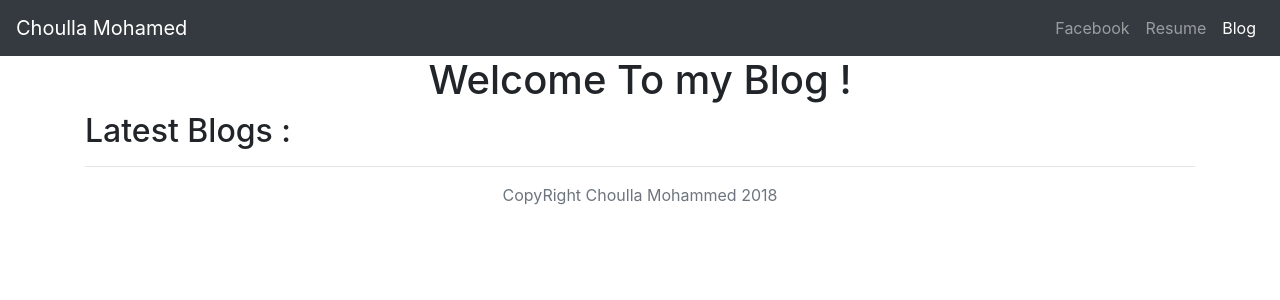
After one commit to Choulla/first-website, a Django app: page /blog/ in a window 1280 px wide. The commit adds this page. Shown: the top 300 px of the page. Run offline with Django 3.2, Linux system fonts and the light colour scheme; data that the repository does not hold is empty; some libraries are stand-ins or nearby versions.

Commit message:
blog function and polish

```diff
--- a/blog/admin.py
+++ b/blog/admin.py
@@ -2,4 +2,8 @@ from django.contrib import admin
 from .models import Blog
 # Register your models here.
 
+# class AdminInclude(admin.ModelAdmin):
+# 	list_display = ["__str__","pub_date"]
+# 	class Meta:
+# 		model = Blog
 admin.site.register(Blog)
--- /dev/null
+++ b/blog/templates/blog/allblogs.html
@@ -0,0 +1,77 @@
+<!doctype html>
+<html lang="en">
+  <head>
+{% load staticfiles %}
+    <meta charset="utf-8">
+    <meta name="viewport" content="width=device-width, initial-scale=1, shrink-to-fit=no">
+    <meta name="description" content="">
+    <meta name="author" content="">
+    <link rel="icon" href="../../../../favicon.ico">
+
+    <title>Choulla's Blog</title>
+
+    <!-- Bootstrap core CSS -->
+	<link rel="stylesheet" href="https://stackpath.bootstrapcdn.com/bootstrap/4.1.3/css/bootstrap.min.css" integrity="sha384-MCw98/SFnGE8fJT3GXwEOngsV7Zt27NXFoaoApmYm81iuXoPkFOJwJ8ERdknLPMO" crossorigin="anonymous">
+
+
+    <!-- Custom styles for this template -->
+    <link href="album.css" rel="stylesheet">
+  </head>
+
+  <body>
+
+    <header>
+<!--  ml-auto -->
+      <nav class="navbar navbar-expand-lg navbar-dark bg-dark">
+          <a class="navbar-brand" href="/">Choulla Mohamed</a>
+          <button class="navbar-toggler" type="button" data-toggle="collapse" data-target="#navbarNavAltMarkup" aria-controls="navbarNavAltMarkup" aria-expanded="false" aria-label="Toggle navigation">
+          <span class="navbar-toggler-icon"></span>
+          </button>
+    <div class="collapse navbar-collapse" id="navbarNavAltMarkup">
+         <div class="navbar-nav ml-auto">
+          <a class="nav-item nav-link" href="#">Facebook</a>
+           <a class="nav-item nav-link" href="{% static 'resume.pdf' %}">Resume</a>
+           <a class="nav-item nav-link active" href="{% url 'allblogs' %}">Blog</a>
+        </div>
+  </div>
+</nav>
+
+    </header>
+
+    <main role="main">
+      <div class="container">
+      <h1 class="text-center">Welcome To my Blog !</h1>
+      <h2>Latest Blogs :</h2><hr>
+
+      {% for blog in allblogs.all %}
+
+      <a href="{% url 'detail' blog.id %}"><h3>{{ blog.title }}</h3></a>
+      <p>{{ blog.pub_date_pretty }}</p>
+      <img src="{{ blog.image.url }}" height="200px" width="200px" class="img-fluid." />
+      <p>{{ blog.summary }}</p>
+      <hr />
+      {% endfor %}
+
+      </div>
+      </main>
+
+    <footer class="text-muted">
+      <div class="container text-center">
+      <p>CopyRight Choulla Mohammed {% now 'Y' %}</p>
+      </div>
+    </footer>
+
+    <!-- Bootstrap core JavaScript
+    ================================================== -->
+    <!-- Placed at the end of the document so the pages load faster -->
+    <script src="https://code.jquery.com/jquery-3.3.1.slim.min.js" integrity="sha384-q8i/X+965DzO0rT7abK41JStQIAqVgRVzpbzo5smXKp4YfRvH+8abtTE1Pi6jizo" crossorigin="anonymous"></script>
+    <script>window.jQuery || document.write('<script src="../../assets/js/vendor/jquery-slim.min.js"><\/script>')</script>
+    <script src="../../assets/js/vendor/popper.min.js"></script>
+    <script src="../../dist/js/bootstrap.min.js"></script>
+    <script src="../../assets/js/vendor/holder.min.js"></script>
+
+    <script src="https://code.jquery.com/jquery-3.3.1.slim.min.js" integrity="sha384-q8i/X+965DzO0rT7abK41JStQIAqVgRVzpbzo5smXKp4YfRvH+8abtTE1Pi6jizo" crossorigin="anonymous"></script>
+	<script src="https://cdnjs.cloudflare.com/ajax/libs/popper.js/1.14.3/umd/popper.min.js" integrity="sha384-ZMP7rVo3mIykV+2+9J3UJ46jBk0WLaUAdn689aCwoqbBJiSnjAK/l8WvCWPIPm49" crossorigin="anonymous"></script>
+	<script src="https://stackpath.bootstrapcdn.com/bootstrap/4.1.3/js/bootstrap.min.js" integrity="sha384-ChfqqxuZUCnJSK3+MXmPNIyE6ZbWh2IMqE241rYiqJxyMiZ6OW/JmZQ5stwEULTy" crossorigin="anonymous"></script>
+  </body>
+</html>
--- /dev/null
+++ b/blog/urls.py
@@ -0,0 +1,8 @@
+from django.urls import path
+
+from . import views
+
+urlpatterns = [
+    path('', views.allblogs, name='allblogs'),
+    path('<int:id_blog>/',views.detail, name="detail"),
+]
--- a/blog/views.py
+++ b/blog/views.py
@@ -1,3 +1,11 @@
-from django.shortcuts import render
+from django.shortcuts import render, get_object_or_404
+from .models import Blog
 
-# Create your views here.
+def allblogs(request):
+	allblogs = Blog.objects
+	return render(request, 'blog/allblogs.html',{'allblogs':allblogs})
+
+
+def detail(request, id_blog):
+	blogpost = get_object_or_404(Blog, pk=id_blog)
+	return render(request, 'blog/detail.html', {'blogpost':blogpost})
--- a/jobs/views.py
+++ b/jobs/views.py
@@ -1,5 +1,6 @@
 from django.shortcuts import render
 from .models import Job
+
 def home(request):
 	jobs = Job.objects
 	return render(request, 'jobs/home.html', {'jobs':jobs})
--- a/portfolio/settings.py
+++ b/portfolio/settings.py
@@ -122,7 +122,12 @@ USE_TZ = True
 
 # Static files (CSS, JavaScript, Images)
 # https://docs.djangoproject.com/en/2.0/howto/static-files/
+STATICFILES_DIRS = [
+    os.path.join(BASE_DIR, 'portfolio/static/')
+]
 
+
+STATIC_ROOT = os.path.join(BASE_DIR, 'static ')
 STATIC_URL = '/static/'
 
 MEDIA_ROOT = os.path.join(BASE_DIR, 'media')
--- /dev/null
+++ b/portfolio/static/css/custom.css
@@ -0,0 +1,3 @@
+.text-arabic{
+	font-family: 'Aref Ruqaa', serif;
+}
--- a/portfolio/urls.py
+++ b/portfolio/urls.py
@@ -1,20 +1,6 @@
-"""portfolio URL Configuration
 
-The `urlpatterns` list routes URLs to views. For more information please see:
-    https://docs.djangoproject.com/en/2.0/topics/http/urls/
-Examples:
-Function views
-    1. Add an import:  from my_app import views
-    2. Add a URL to urlpatterns:  path('', views.home, name='home')
-Class-based views
-    1. Add an import:  from other_app.views import Home
-    2. Add a URL to urlpatterns:  path('', Home.as_view(), name='home')
-Including another URLconf
-    1. Import the include() function: from django.urls import include, path
-    2. Add a URL to urlpatterns:  path('blog/', include('blog.urls'))
-"""
 from django.contrib import admin
-from django.urls import path
+from django.urls import path, include
 from django.conf import settings #import settings , medi_url , medi_root
 from django.conf.urls.static import static #import the hall app , static
 import jobs.views
@@ -22,4 +8,5 @@ import jobs.views
 urlpatterns = [
     path('admin/', admin.site.urls),
     path('',jobs.views.home, name='home'),
+    path('blog/', include('blog.urls')),
 ] + static(settings.MEDIA_URL, document_root=settings.MEDIA_ROOT)
```
Also changed, not shown: blog/models.py (+12 -0 lines), blog/templates/blog/detail.html (added, +73 -0 lines), jobs/templates/jobs/home.html (+15 -5 lines), portfolio/static/logo.png (added), portfolio/static/me.jpg (added), 1 other file.
